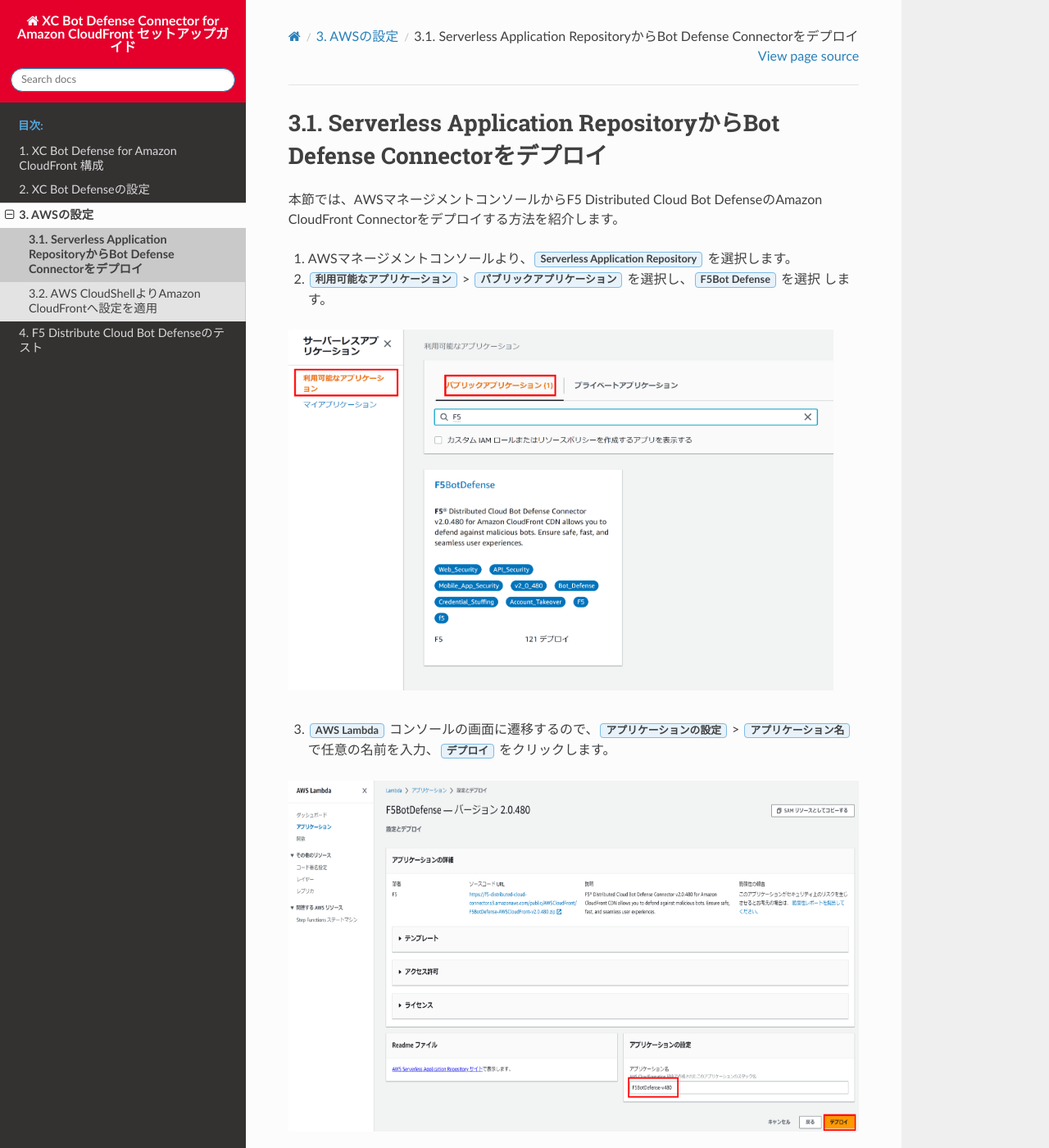
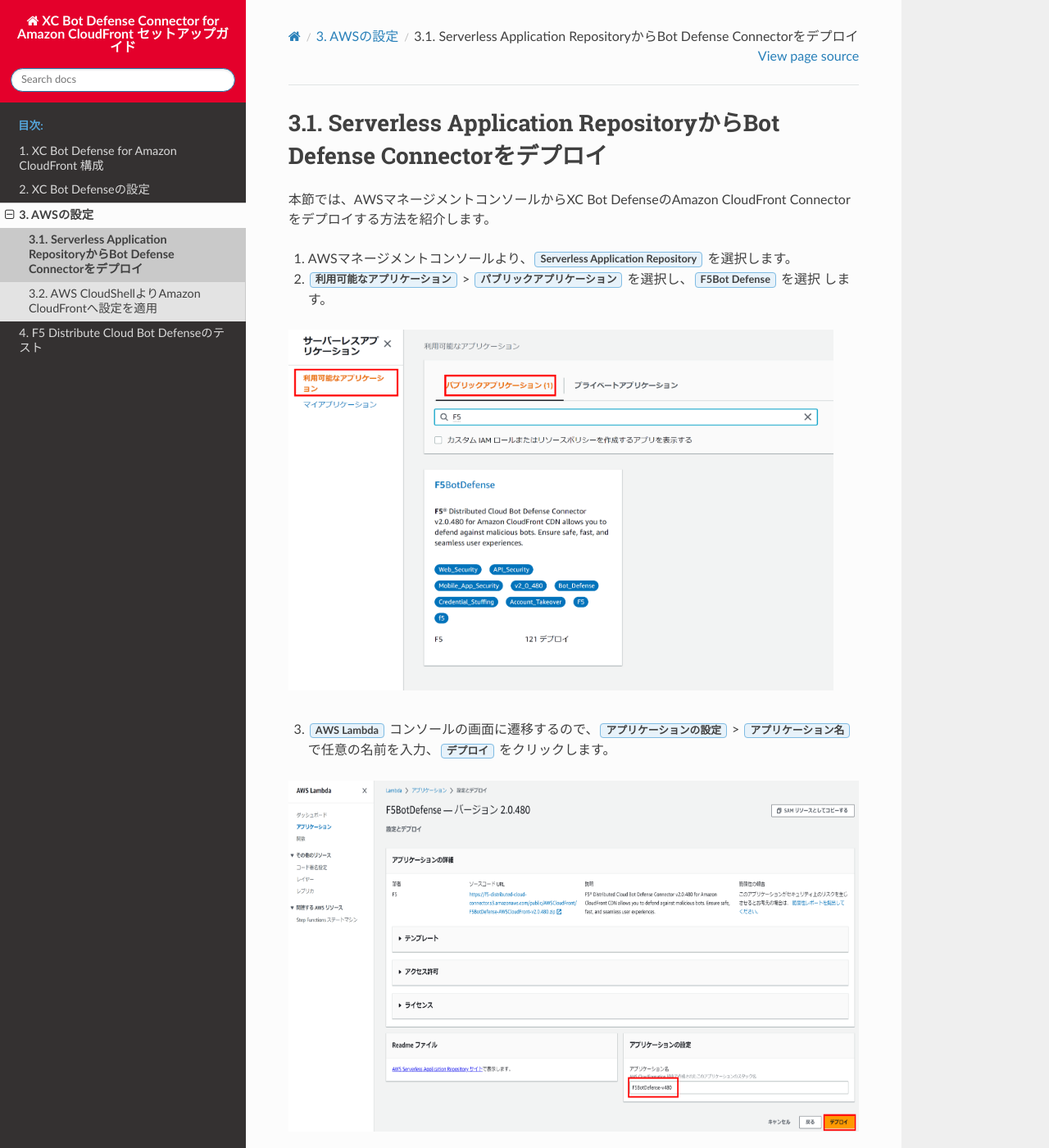
Before and after one commit to BeF5/f5j-xc-bd-cf-connector, a Sphinx documentation site: the page built from docs/content3/module1/module1.rst, in a window 1280 px wide and 1400 px high. Shown: the whole window at 82% size. Built offline with Sphinx 7.4.7 and the Read the Docs theme 2.0.0, drawn with Linux system fonts in a browser that asks for light colours; some of the changed text lies outside the part shown.

Commit message:
Update module1.rst

```diff
--- a/docs/content3/module1/module1.rst
+++ b/docs/content3/module1/module1.rst
@@ -1,7 +1,7 @@
 Serverless Application RepositoryからBot Defense Connectorをデプロイ
 ===========================
 
-本節では、AWSマネージメントコンソールからF5 Distributed Cloud Bot DefenseのAmazon CloudFront Connectorをデプロイする方法を紹介します。
+本節では、AWSマネージメントコンソールからXC Bot DefenseのAmazon CloudFront Connectorをデプロイする方法を紹介します。
 
 
 1. AWSマネージメントコンソールより、:guilabel:`Serverless Application Repository` を選択します。
@@ -25,7 +25,7 @@
 
 
 
-4.  F5BotDefense のアプリケーションのデプロイが完了したことを確認します。
+4.  XC Bot Defense のアプリケーションのデプロイが完了したことを確認します。
 
 
 .. figure:: images/lambda.png
```
